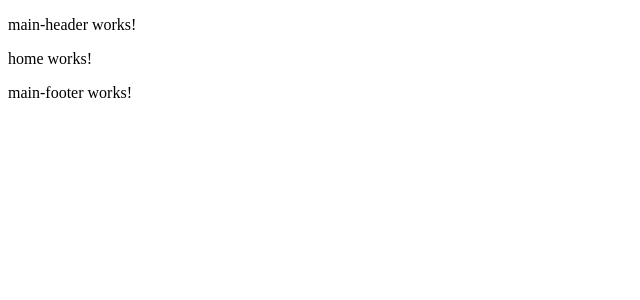
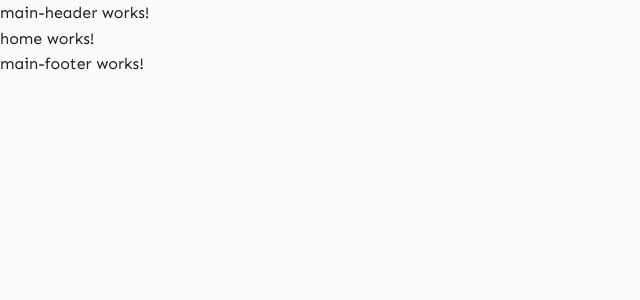
Before and after one commit to Punttt/AngularLab, an Angular app: page /home in a window 1280 px wide. Shown: the top 300 px of the page, without its empty margins (0-640 px from the left). Built offline with nearby package versions, Linux system fonts and the light colour scheme.

Commit message:
lägger till lite global styling

```diff
--- a/src/styles.scss
+++ b/src/styles.scss
@@ -1 +1,28 @@
-/* You can add global styles to this file, and also import other style files */
+@import url('https://fonts.googleapis.com/css2?family=Sen:wght@400..800&display=swap');
+
+*{
+    margin: 0;
+    padding: 0;
+    box-sizing: border-box;
+}
+
+html, body {
+    height: 100%;
+}
+
+body {
+    font-family: "Sen", sans-serif;
+    font-size: 16px;
+    line-height: 1.6;
+
+    display: flex;
+    flex-direction: column;
+    background-color: #fafafa;
+    color: #222;
+}
+
+.container {
+    max-width: 1140px;
+    margin: 0 auto;
+    padding: 1rem;
+}
```
